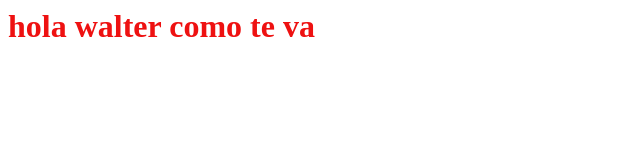
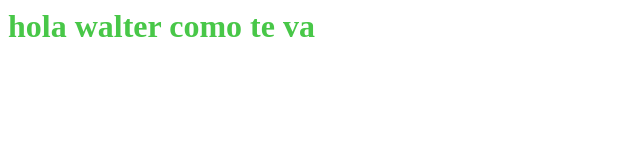
Before and after one commit to macadriano/MapaGUS, a plain HTML site: page index.html in a window 1280 px wide. Shown: the whole page, without its empty margins (0-640 px from the left). Drawn offline with Linux system fonts and the light colour scheme.

Commit message:
Change heading color in index.html to green and add new CSS class for improved styling

```diff
--- a/index.html
+++ b/index.html
@@ -1,10 +1,11 @@
 <style>
   .rojo { color: #e11; }
+  .verde { color: rgb(72, 199, 72); }
   .bg-azul { background-color: #0af; }
   a { color: #06c; }           /* link normal */
   a:hover { color: #c00; }     /* link al pasar el mouse */
 </style>
-<h1 class="rojo">hola walter como te va</h1>
+<h1 class="verde">hola walter como te va</h1>
 <!--<h2 class="bg-azul">NO</h2>
 <h3 class="rojo">SI</h3>
 <h4 class="bg-azul">TAL VEZ</h4>
```
